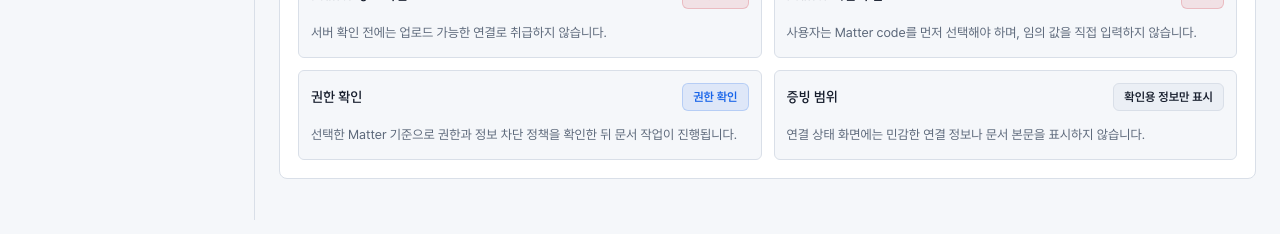
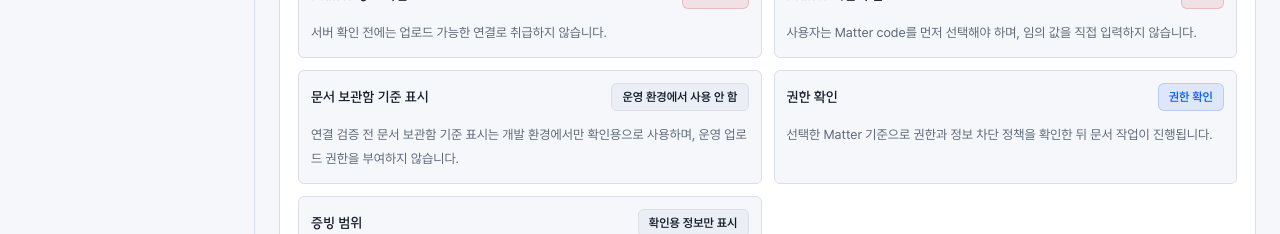
Before and after one commit to Gonyak-cell/amic-vault, a Next.js app in the folder apps/web/: page /integrations/matter-app in a window 1280 px wide. Shown: the part 580-814 px from the top of the page. Built offline with nearby package versions, Linux system fonts and the light colour scheme; no server answers.

Commit message:
fix(ui): align production route smoke policy

```diff
--- a/apps/web/src/app/(app)/integrations/matter-app/page.tsx
+++ b/apps/web/src/app/(app)/integrations/matter-app/page.tsx
@@ -134,6 +134,16 @@ export default function MatterAppIntegrationPage() {
             description="사용자는 Matter code를 먼저 선택해야 하며, 임의 값을 직접 입력하지 않습니다."
           />
           <ContractRow
+            title="문서 보관함 기준 표시"
+            status={
+              status.projectionFallbackAllowed && !status.productionRuntime
+                ? '개발 환경 확인용'
+                : '운영 환경에서 사용 안 함'
+            }
+            tone="neutral"
+            description="연결 검증 전 문서 보관함 기준 표시는 개발 환경에서만 확인용으로 사용하며, 운영 업로드 권한을 부여하지 않습니다."
+          />
+          <ContractRow
             title="권한 확인"
             status="권한 확인"
             tone="success"
--- a/apps/web/src/app/(app)/matters/[matterId]/page.tsx
+++ b/apps/web/src/app/(app)/matters/[matterId]/page.tsx
@@ -461,10 +461,12 @@ function MatterDashboardPanel({
   const firstDate = dashboard?.upcomingKeyDates[0];
   const latestExternal = dashboard?.externalActivity[0];
   const latestAiSession = dashboard?.aiSessions[0];
-  const activeLinks =
-    dashboard?.externalActivity.reduce((sum, item) => sum + item.activeLinkCount, 0) ?? 0;
-  const accessCount =
-    dashboard?.externalActivity.reduce((sum, item) => sum + item.accessCount, 0) ?? 0;
+  const activeLinks = dashboard
+    ? dashboard.externalActivity.reduce((sum, item) => sum + item.activeLinkCount, 0)
+    : 0;
+  const accessCount = dashboard
+    ? dashboard.externalActivity.reduce((sum, item) => sum + item.accessCount, 0)
+    : 0;
   const cards = [
     {
       title: '최근 활동',
--- a/apps/web/src/components/matter/matter-knowledge-tab.tsx
+++ b/apps/web/src/components/matter/matter-knowledge-tab.tsx
@@ -138,7 +138,7 @@ function MatterKnowledgeView({ data, matterId }: { data: MatterKnowledgeData; ma
   return (
     <div className="grid gap-4">
       <KnowledgeSubtabs
-        claimCount={data.claims?.claims.length ?? 0}
+        claimCount={data.claims ? data.claims.claims.length : 0}
         factCount={data.facts.length}
         issueCount={issueCount}
         wikiCount={data.wiki.pages.length}
@@ -488,7 +488,7 @@ function renderWikiLinks(
   const pattern = /\[\[([^\]\n|]+)(?:\|([^\]\n]+))?\]\]/gu;
   let cursor = 0;
   for (const match of text.matchAll(pattern)) {
-    const index = match.index ?? 0;
+    const index = match.index === undefined ? 0 : match.index;
     if (index > cursor) nodes.push(text.slice(cursor, index));
     const target = match[1]?.trim() ?? '';
     const label = match[2]?.trim() || target;
```
Also changed, not shown: 2 other files (tests, documents, lock files or other folders).
